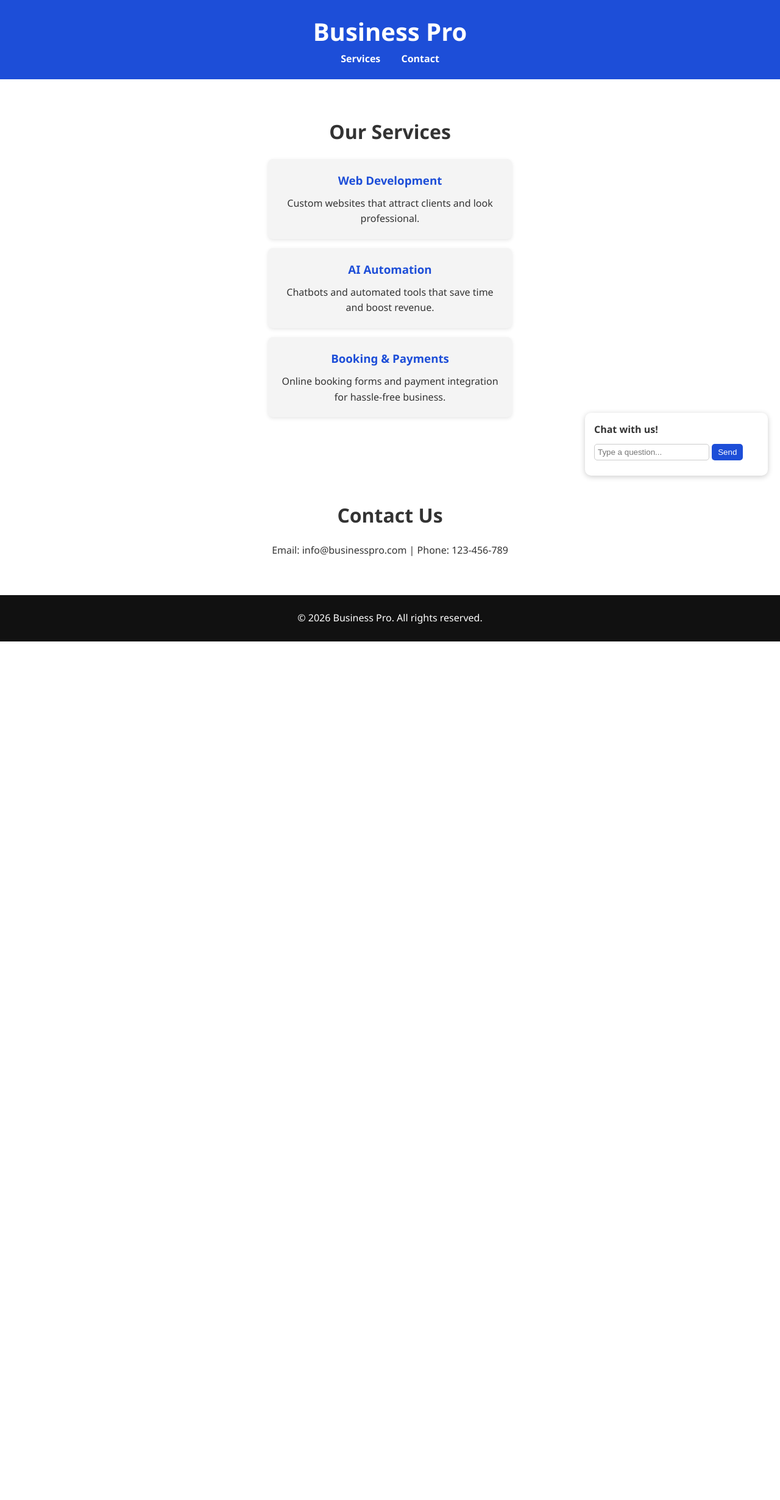
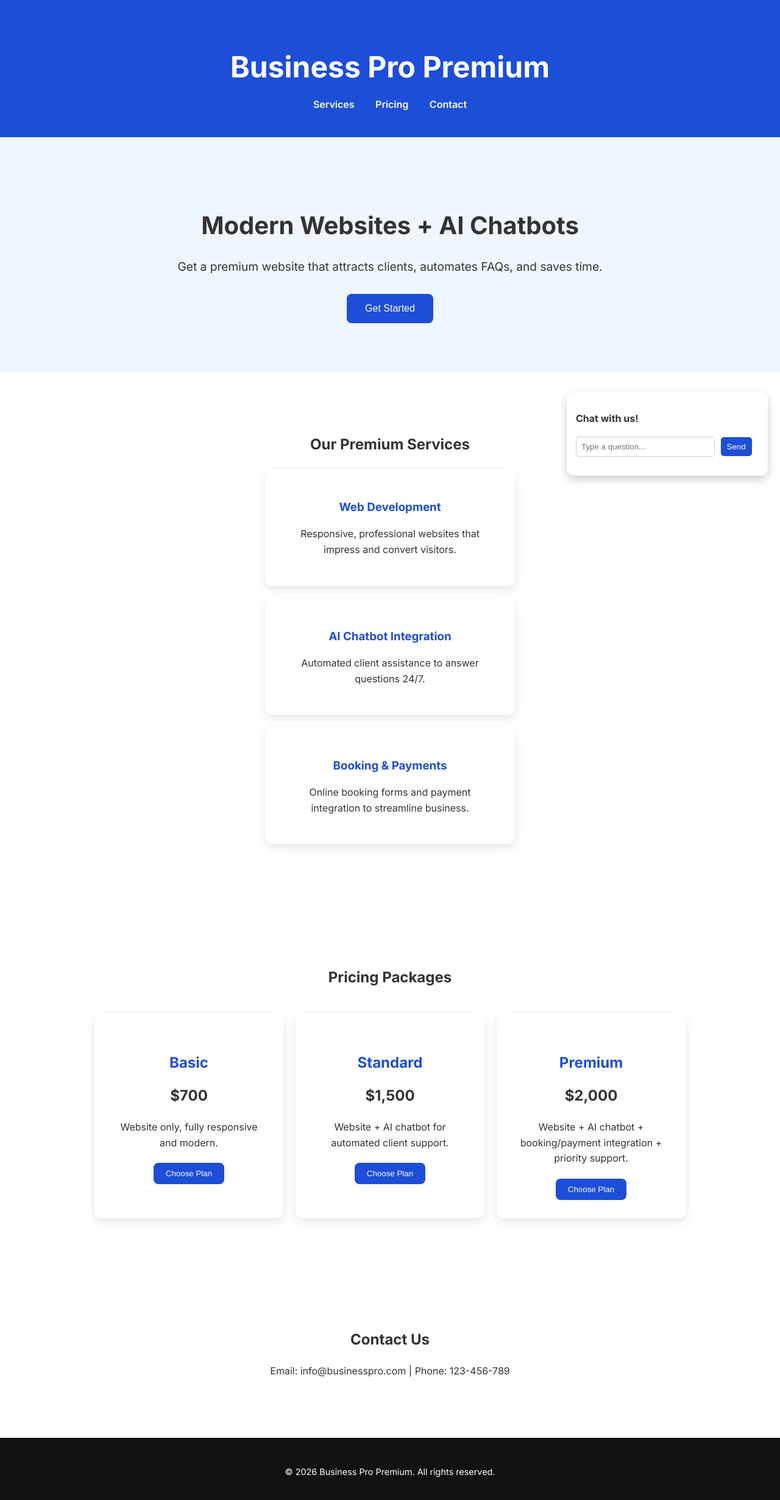
Before and after one commit to yoavcdigital/business-pro, a plain HTML site: page index.html in a window 1280 px wide. Shown: the whole page at 61% size. Before the commit the page ends 1052 px from the top, so only its background shows below. Drawn offline with Linux system fonts and the light colour scheme.

Commit message:
Update index.html

```diff
--- a/index.html
+++ b/index.html
@@ -3,70 +3,122 @@
 <head>
 <meta charset="UTF-8">
 <meta name="viewport" content="width=device-width, initial-scale=1.0">
-<title>Business Pro</title>
+<title>Business Pro Premium</title>
+<link href="https://fonts.googleapis.com/css2?family=Inter:wght@400;600;700&display=swap" rel="stylesheet">
 <style>
-  /* RESET & BASIC STYLES */
-  * { box-sizing:border-box; margin:0; padding:0; }
-  body { font-family:'Segoe UI', sans-serif; line-height:1.6; color:#333; }
+  body { font-family: 'Inter', sans-serif; margin:0; padding:0; color:#333; line-height:1.6; }
   a { text-decoration:none; color:inherit; }
 
   /* HEADER */
-  header { background:#1D4ED8; color:white; padding:20px 0; text-align:center; }
-  header h1 { font-size:2.5rem; }
-  nav a { margin:0 15px; font-weight:600; }
+  header { background:#1D4ED8; color:white; padding:40px 20px; text-align:center; }
+  header h1 { font-size:3rem; margin-bottom:10px; }
+  nav a { margin:0 15px; font-weight:600; color:white; transition:0.3s; }
+  nav a:hover { color:#FBBF24; }
 
-  /* SECTIONS */
-  section { padding:60px 20px; text-align:center; }
-  #services h2, #contact h2 { font-size:2rem; margin-bottom:20px; }
-  .service-card { background:#f4f4f4; padding:20px; margin:15px auto; max-width:400px; border-radius:8px; box-shadow:0 2px 6px rgba(0,0,0,0.1); }
-  .service-card h3 { margin-bottom:10px; color:#1D4ED8; }
+  /* HERO */
+  .hero { padding:80px 20px; text-align:center; background:#EFF6FF; }
+  .hero h2 { font-size:2.5rem; margin-bottom:20px; }
+  .hero p { font-size:1.2rem; margin-bottom:30px; }
+  .hero button { padding:15px 30px; font-size:1rem; background:#1D4ED8; color:white; border:none; border-radius:8px; cursor:pointer; transition:0.3s; }
+  .hero button:hover { background:#2563EB; }
+
+  /* SERVICES */
+  section { padding:80px 20px; text-align:center; }
+  .service-card { background:white; padding:30px; margin:20px auto; max-width:350px; border-radius:12px; box-shadow:0 6px 15px rgba(0,0,0,0.1); transition:0.3s; }
+  .service-card:hover { box-shadow:0 10px 25px rgba(0,0,0,0.2); }
+  .service-card h3 { color:#1D4ED8; margin-bottom:15px; }
+  .service-card p { font-size:1rem; }
+
+  /* PRICING */
+  .pricing { display:flex; flex-wrap:wrap; justify-content:center; gap:20px; margin-top:40px; }
+  .plan { background:white; border-radius:12px; padding:30px; width:250px; box-shadow:0 6px 15px rgba(0,0,0,0.1); transition:0.3s; }
+  .plan h4 { font-size:1.5rem; margin-bottom:15px; color:#1D4ED8; }
+  .plan p { font-size:1rem; margin-bottom:20px; }
+  .plan span { font-size:1.5rem; font-weight:700; display:block; margin-bottom:20px; }
+  .plan button { padding:10px 20px; border:none; border-radius:8px; background:#1D4ED8; color:white; cursor:pointer; transition:0.3s; }
+  .plan button:hover { background:#2563EB; }
 
   /* CHATBOX */
-  .chatbox { position:fixed; bottom:20px; right:20px; width:300px; background:white; border-radius:10px; box-shadow:0 2px 10px rgba(0,0,0,0.2); padding:15px; }
-  .chatbox p { margin-bottom:10px; }
-  .chatbox input { width:70%; padding:5px; border:1px solid #ccc; border-radius:5px; }
-  .chatbox button { padding:6px 10px; background:#1D4ED8; color:white; border:none; border-radius:5px; cursor:pointer; }
+  .chatbox { position:fixed; bottom:20px; right:20px; width:300px; background:white; border-radius:12px; box-shadow:0 6px 15px rgba(0,0,0,0.2); padding:15px; }
+  .chatbox input { width:70%; padding:8px; border:1px solid #ccc; border-radius:5px; margin-right:5px; }
+  .chatbox button { padding:8px 10px; border:none; border-radius:5px; background:#1D4ED8; color:white; cursor:pointer; }
   .chatbox button:hover { background:#2563EB; }
 
   /* FOOTER */
-  footer { background:#111; color:white; padding:25px 0; text-align:center; }
+  footer { background:#111; color:white; padding:30px 0; text-align:center; font-size:0.9rem; }
+
+  /* MEDIA */
+  @media(max-width:768px){ .pricing { flex-direction:column; } }
 </style>
 </head>
 <body>
 
 <!-- HEADER -->
 <header>
-  <h1>Business Pro</h1>
+  <h1>Business Pro Premium</h1>
   <nav>
     <a href="#services">Services</a>
+    <a href="#pricing">Pricing</a>
     <a href="#contact">Contact</a>
   </nav>
 </header>
 
-<!-- SERVICES SECTION -->
+<!-- HERO -->
+<section class="hero">
+  <h2>Modern Websites + AI Chatbots</h2>
+  <p>Get a premium website that attracts clients, automates FAQs, and saves time.</p>
+  <button onclick="window.location='#contact'">Get Started</button>
+</section>
+
+<!-- SERVICES -->
 <section id="services">
-  <h2>Our Services</h2>
+  <h2>Our Premium Services</h2>
   <div class="service-card">
     <h3>Web Development</h3>
-    <p>Custom websites that attract clients and look professional.</p>
+    <p>Responsive, professional websites that impress and convert visitors.</p>
   </div>
   <div class="service-card">
-    <h3>AI Automation</h3>
-    <p>Chatbots and automated tools that save time and boost revenue.</p>
+    <h3>AI Chatbot Integration</h3>
+    <p>Automated client assistance to answer questions 24/7.</p>
   </div>
   <div class="service-card">
     <h3>Booking & Payments</h3>
-    <p>Online booking forms and payment integration for hassle-free business.</p>
+    <p>Online booking forms and payment integration to streamline business.</p>
   </div>
 </section>
 
-<!-- CONTACT SECTION -->
+<!-- PRICING -->
+<section id="pricing">
+  <h2>Pricing Packages</h2>
+  <div class="pricing">
+    <div class="plan">
+      <h4>Basic</h4>
+      <span>$700</span>
+      <p>Website only, fully responsive and modern.</p>
+      <button>Choose Plan</button>
+    </div>
+    <div class="plan">
+      <h4>Standard</h4>
+      <span>$1,500</span>
+      <p>Website + AI chatbot for automated client support.</p>
+      <button>Choose Plan</button>
+    </div>
+    <div class="plan">
+      <h4>Premium</h4>
+      <span>$2,000</span>
+      <p>Website + AI chatbot + booking/payment integration + priority support.</p>
+      <button>Choose Plan</button>
+    </div>
+  </div>
+</section>
+
+<!-- CONTACT -->
 <section id="contact">
   <h2>Contact Us</h2>
   <p>Email: info@businesspro.com | Phone: 123-456-789</p>
 </section>
 
-<!-- AI CHATBOX -->
+<!-- CHATBOX -->
 <div class="chatbox">
   <p><strong>Chat with us!</strong></p>
   <input type="text" id="userInput" placeholder="Type a question...">
@@ -79,18 +131,15 @@
 function chat() {
   const input = document.getElementById('userInput').value.toLowerCase();
   const response = document.getElementById('chatResponse');
-
-  // Example answers
-  if(input.includes('price')) response.textContent = "Our packages start at $1,000 for a full website + AI automation.";
-  else if(input.includes('services')) response.textContent = "We offer web development, AI automation, and online booking tools.";
-  else if(input.includes('help') || input.includes('question')) response.textContent = "Sure! Please tell us your question, and we'll get back to you.";
-  else response.textContent = "Thank you for your message! We'll respond shortly.";
+  if(input.includes('price')) response.textContent = "Our premium packages range from $700 to $2,000.";
+  else if(input.includes('services')) response.textContent = "We offer web development, AI chatbots, and booking/payment integrations.";
+  else response.textContent = "Thanks for your question! We'll respond shortly.";
 }
 </script>
 
 <!-- FOOTER -->
 <footer>
-  <p>&copy; 2026 Business Pro. All rights reserved.</p>
+  <p>&copy; 2026 Business Pro Premium. All rights reserved.</p>
 </footer>
 
 </body>
```
